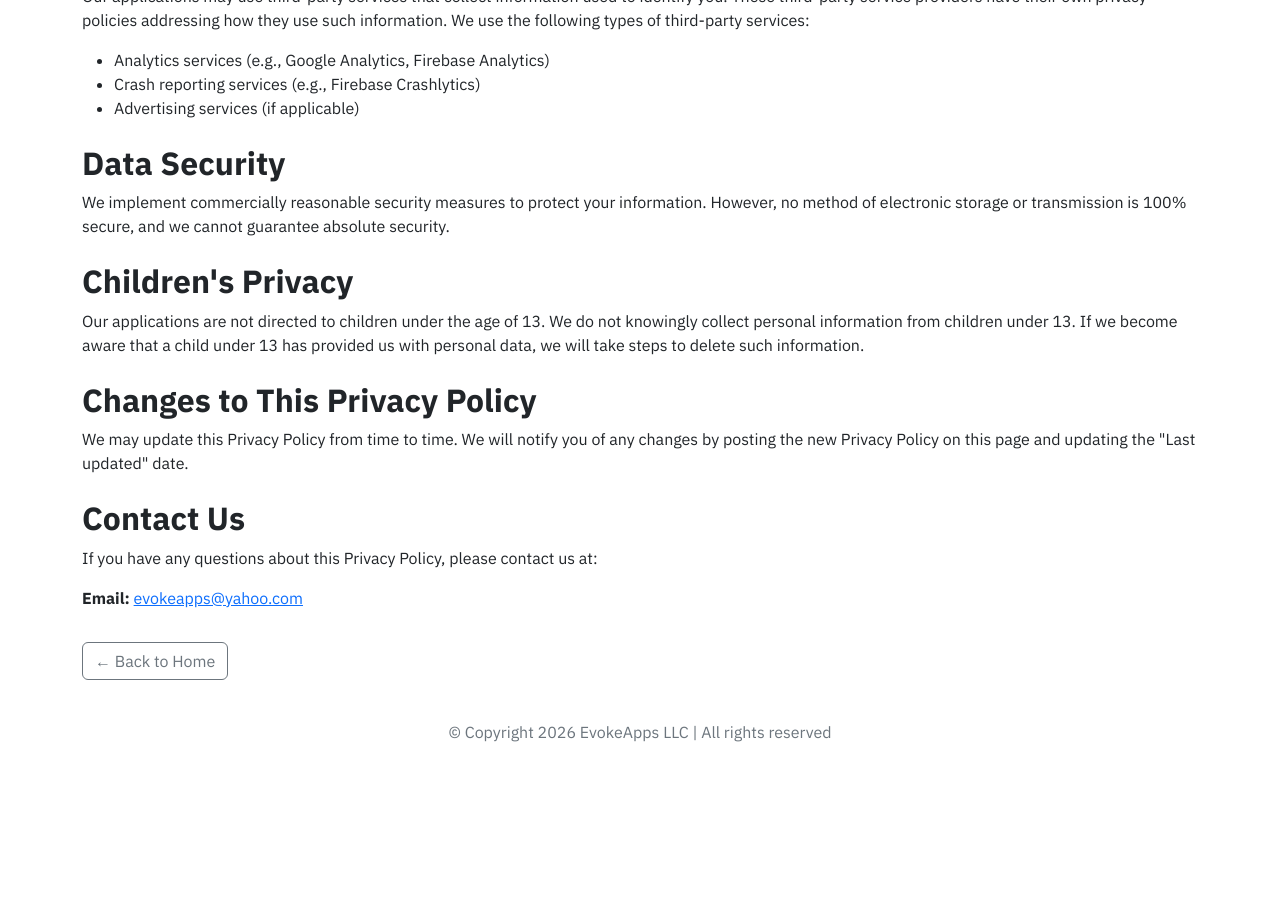
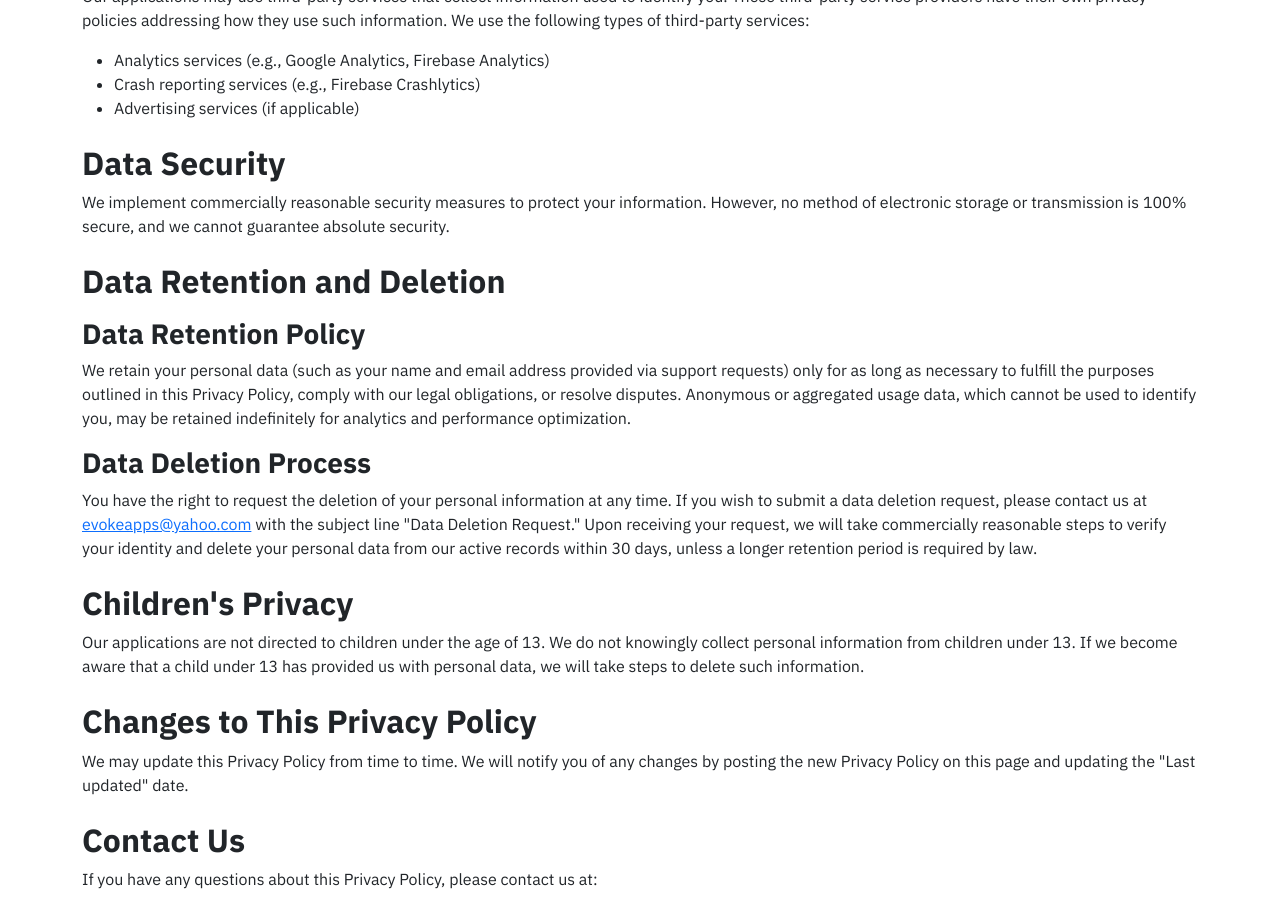
Before and after one commit to evokeapps/evokeapps.github.io, a Jekyll site: the page built from privacy.md, in a window 1280 px wide and 900 px high, scrolled down 936 px. Built offline with Jekyll 4.4.1, drawn with Linux system fonts in a browser that asks for light colours; before the commit the page ends 1696 px from its top, so only the background shows below that; some of the changed text lies outside the part shown.

Commit message:
Update privacy policy with data retention and deletion section
Added a new section on data retention and deletion to comply with app review requirements.

```diff
--- a/privacy.md
+++ b/privacy.md
@@ -10,7 +10,7 @@ title: Privacy Policy
 </nav>
 <div class="container py-4">
   <h1 class="fw-bold mb-4">Privacy Policy</h1>
-  <p class="text-muted">Last updated: July 10, 2026</p>
+  <p class="text-muted">Last updated: July 14, 2026</p>
 
   <p>
     EvokeApps LLC ("we," "our," or "us") operates mobile applications and
@@ -72,6 +72,18 @@ title: Privacy Policy
     100% secure, and we cannot guarantee absolute security.
   </p>
 
+  <!-- NEW SECTION ADDED TO FIX APP REVIEW REJECTION -->
+  <h2 class="fw-bold mt-4">Data Retention and Deletion</h2>
+  <h3 class="fw-bold mt-3">Data Retention Policy</h3>
+  <p>
+    We retain your personal data (such as your name and email address provided via support requests) only for as long as necessary to fulfill the purposes outlined in this Privacy Policy, comply with our legal obligations, or resolve disputes. Anonymous or aggregated usage data, which cannot be used to identify you, may be retained indefinitely for analytics and performance optimization.
+  </p>
+  <h3 class="fw-bold mt-3">Data Deletion Process</h3>
+  <p>
+    You have the right to request the deletion of your personal information at any time. If you wish to submit a data deletion request, please contact us at <a href="mailto:{{site.email}}">{{site.email}}</a> with the subject line "Data Deletion Request." Upon receiving your request, we will take commercially reasonable steps to verify your identity and delete your personal data from our active records within 30 days, unless a longer retention period is required by law.
+  </p>
+  <!-- END OF NEW SECTION -->
+
   <h2 class="fw-bold mt-4">Children's Privacy</h2>
   <p>
     Our applications are not directed to children under the age of 13. We do not
```
